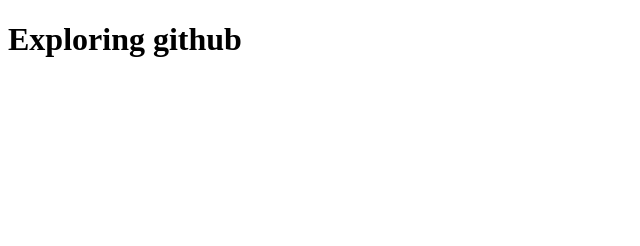
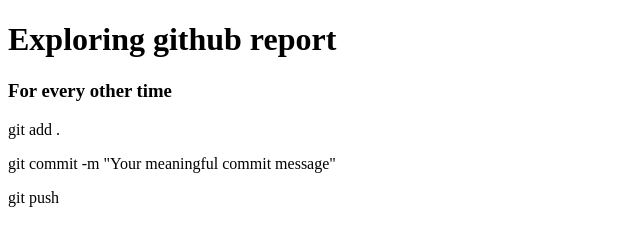
Before and after one commit to nasrinakon2024/my-second-github, a plain HTML site: page index.html in a window 1280 px wide. Shown: the whole page, without its empty margins (0-640 px from the left). Drawn offline with Linux system fonts and the light colour scheme.

Commit message:
he added command to push changes to github

```diff
--- a/index.html
+++ b/index.html
@@ -6,6 +6,12 @@
     <title> Exploring github</title>
 </head>
 <body>
-    <h1> Exploring github</h1>
+    <h1> Exploring github report</h1>
+    <div>
+        <h3> For every other time</h3>
+        <p>git add .</p>
+        <p>git commit -m "Your meaningful commit message"</p>
+        <p>git push</p>
+    </div>
 </body>
 </html>
```
